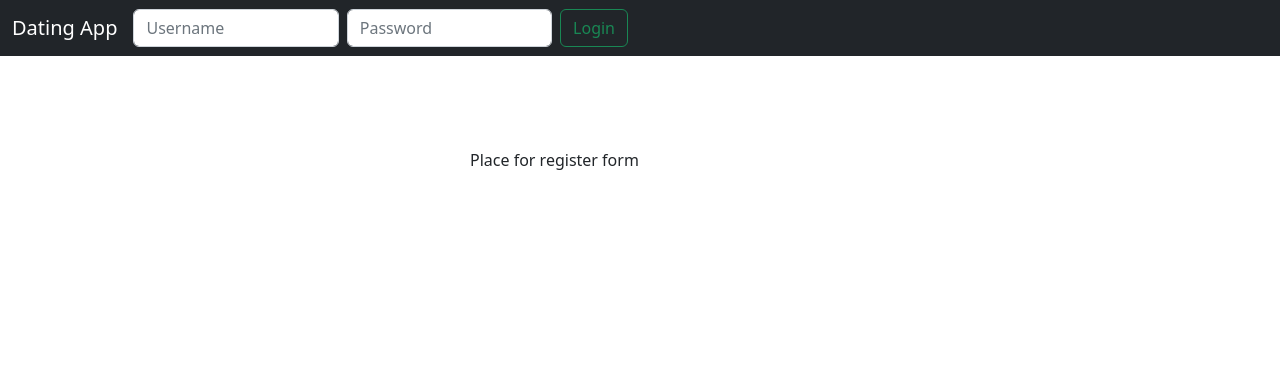
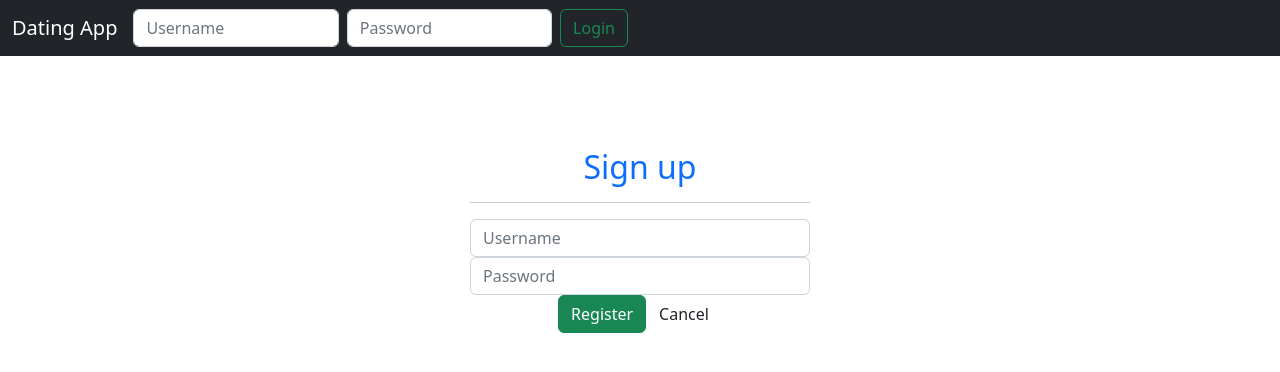
Before and after one commit to samyfost/AceDatingApp, an Angular app in the folder client/: page / in a window 1280 px wide. Both pictures are taken after a click on the button "Register". Shown: the top 372 px of the page. Built offline with nearby package versions, Linux system fonts and the light colour scheme; no server answers.

Commit message:
Kreiranje forme za registraciju

```diff
--- a/client/src/app/_services/account.service.ts
+++ b/client/src/app/_services/account.service.ts
@@ -35,6 +35,7 @@ export class AccountService {
           );
           this.currentUserSource.next(user);
         }
+        return user;
       })
     )
   }
--- a/client/src/app/app.component.ts
+++ b/client/src/app/app.component.ts
@@ -10,25 +10,21 @@ import { AccountService } from './_services/account.service';
 })
 export class AppComponent implements OnInit{
   title = 'The Dating app';
-  users:any;
+  users: any;
 
-  constructor(private https: HttpClient, private accountService:AccountService){}
+  constructor(private accountService: AccountService) { }
   ngOnInit() {
-    this.getUsers();
-
     this.setCurrentUser();
 
   }
-  getUsers(){
-    this.https.get('https://localhost:5001/api/users').subscribe({
-      next: response => this.users.username,
-      error: error => console.log(error),
-      complete: () => console.log('Request has completed')
-    })
-  }
-  setCurrentUser()
-  {
-    const user:User=JSON.parse(localStorage.getItem('user')!);
+
+  setCurrentUser() {
+    // const user:User=JSON.parse(localStorage.getItem('user')!);
+    // this.accountService.setCurrentUser(user);
+
+    const userString = localStorage.getItem('user');
+    if (!userString) return;
+    const user: User = JSON.parse(userString);
     this.accountService.setCurrentUser(user);
   }
 
--- a/client/src/app/app.module.ts
+++ b/client/src/app/app.module.ts
@@ -9,12 +9,14 @@ import { NavComponent } from './nav/nav.component';
 import { HomeComponent } from './home/home.component';
 import { FormsModule } from '@angular/forms';
 import { BsDropdownModule } from 'ngx-bootstrap/dropdown';
+import { RegisterComponent } from './register/register.component';
 
 @NgModule({
   declarations: [
     AppComponent,
     NavComponent,
-    HomeComponent
+    HomeComponent,
+    RegisterComponent
   ],
   imports: [
     BrowserModule, FormsModule,
--- a/client/src/app/home/home.component.html
+++ b/client/src/app/home/home.component.html
@@ -11,7 +11,7 @@
     <div *ngIf="registerMode" class="container">
         <div class="row justify-content-center">
             <div class="col-4">
-                <p>Place for register form</p>
+                <app-register (cancelRegister)="cancelRegisterMode($event)"></app-register>
             </div>
         </div>
     </div>
--- a/client/src/app/home/home.component.ts
+++ b/client/src/app/home/home.component.ts
@@ -7,21 +7,27 @@ import { Component, OnInit } from '@angular/core';
   styleUrls: ['./home.component.css']
 })
 export class HomeComponent implements OnInit {
-registerMode=false;
+  registerMode = false;
+  users: any;
 
 
-  constructor() { }
+  constructor(private http: HttpClient) { }
 
   ngOnInit(): void {
-
+    this.getUsers();
   }
 
-  registerToggle(){
-    this.registerMode=!this.registerMode;
+  registerToggle() {
+    this.registerMode = !this.registerMode;
   }
-
-  cancelRegisterMode(event:boolean)
-  {
-    this.registerMode=event;
+  getUsers() {
+    this.http.get('https://localhost:5001/api/users').subscribe({
+      next: response => this.users = response,
+      error: error => console.log(error),
+      complete: () => console.log('Request has completed')
+    })
+  }
+  cancelRegisterMode(event: boolean) {
+    this.registerMode = event;
   }
 }
--- /dev/null
+++ b/client/src/app/register/register.component.html
@@ -0,0 +1,16 @@
+<form #registerForm="ngForm" (ngSubmit)="register()" autocomplete="off">
+    <h2 class="text-center text-primary">Sign up</h2>
+    <hr>
+    <div class="form-grup">
+        <input type="text" class="form-control" name="username"
+        [(ngModel)]="model.username" placeholder="Username">
+    </div>
+    <div class="form-grup">
+        <input type="password" class="form-control" name="password"
+        [(ngModel)]="model.password" placeholder="Password">
+    </div>
+    <div class="form-grup text-center">
+        <button class="btn btn-success mr-2" type="submit">Register</button>
+        <button class="btn btn-default mr-2" (click)="cancel()" type="button">Cancel</button>
+    </div>
+</form>
--- /dev/null
+++ b/client/src/app/register/register.component.ts
@@ -0,0 +1,31 @@
+import { Component, EventEmitter, Input, OnInit, Output } from '@angular/core';
+import { AccountService } from '../_services/account.service';
+
+@Component({
+  selector: 'app-register',
+  templateUrl: './register.component.html',
+  styleUrls: ['./register.component.css']
+})
+export class RegisterComponent implements OnInit {
+
+  @Output() cancelRegister = new EventEmitter();
+  model: any = {};
+  constructor(private accountService: AccountService) { }
+
+  ngOnInit(): void {
+  }
+
+  register() {
+    this.accountService.register(this.model).subscribe({
+      next: () => {
+        this.cancel();
+      },
+      error: error => console.log(error)
+    })
+
+  }
+
+  cancel() {
+    this.cancelRegister.emit(false);
+  }
+}
```
Also changed, not shown: client/src/app/register/register.component.css (added).
